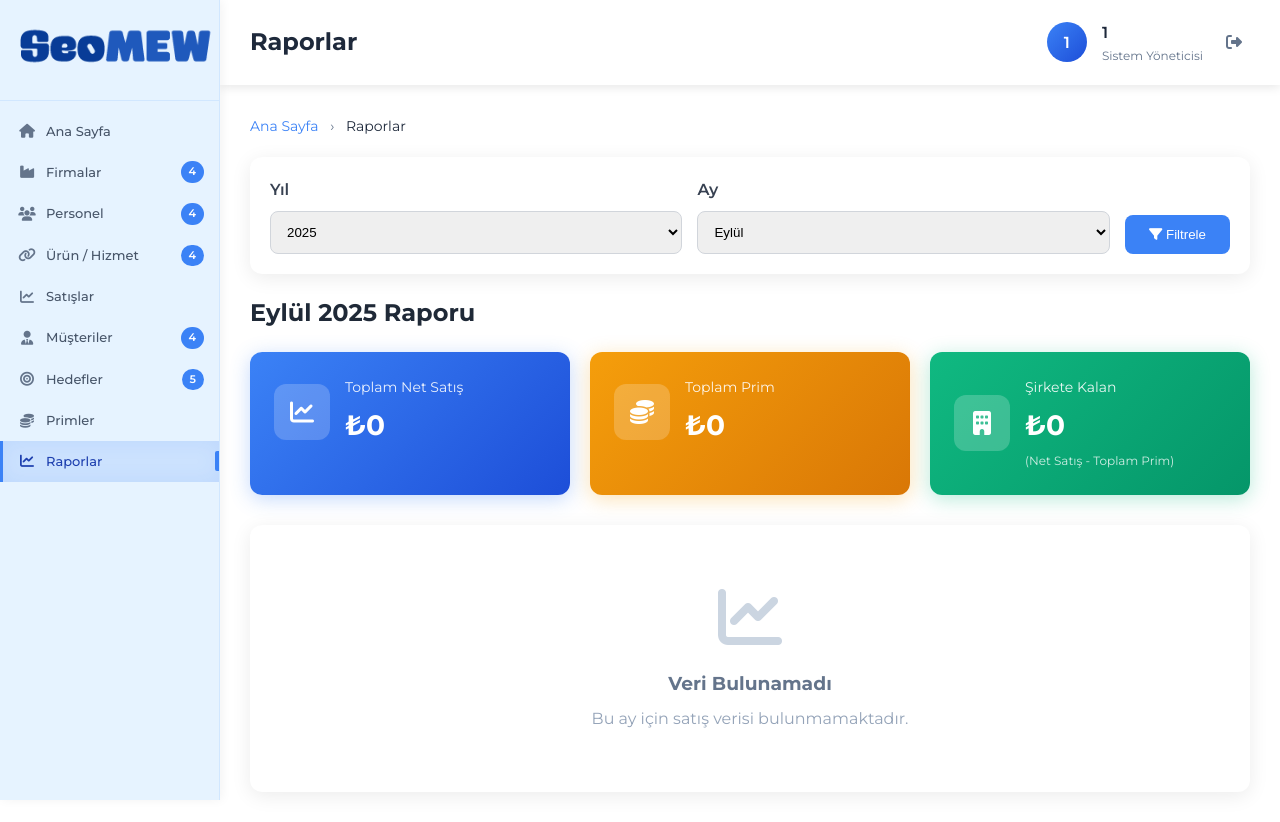
After one commit to ilhanugurr/prim, a PHP site: page /raporlar.php in a window 1280 px wide. The commit adds this page. Run offline with PHP 8.4, Linux system fonts and the light colour scheme; the visitor is signed in with stand-in values (Sample User, id 1); data comes from the database, SQL or seed files in the repository; data that the repository does not hold is empty.

Commit message:
raporlar eklendi.

```diff
--- /dev/null
+++ b/includes/prim_hesapla.php
@@ -0,0 +1,144 @@
+<?php
+/**
+ * Prim Hesaplama Fonksiyonu
+ * Belirli bir personel için ay bazlı prim hesaplar
+ */
+
+if (!function_exists('hesaplaAylikPrim')) {
+    function hesaplaAylikPrim($personel_id, $yil, $ay, $db) {
+        // Firma listesini al (bu ay satış yapılan firmalar)
+        $firmalar_query = $db->query("
+            SELECT DISTINCT f.id as firma_id, f.firma_adi
+            FROM satislar s
+            INNER JOIN satis_detay sd ON s.id = sd.satis_id
+            INNER JOIN urun_hizmet uh ON sd.urun_hizmet_id = uh.id
+            INNER JOIN firmalar f ON uh.firma_id = f.id
+            WHERE s.personel_id = ?
+            AND YEAR(s.satis_tarihi) = ?
+            AND MONTH(s.satis_tarihi) = ?
+            AND s.durum = 'odendi'
+            AND s.onay_durumu = 'onaylandi'
+        ", [$personel_id, $yil, $ay]);
+
+        $toplam_prim = 0;
+        $toplam_satis = 0;
+        $prim_detaylari = [];
+
+        foreach ($firmalar_query as $firma) {
+            $firma_id = $firma['firma_id'];
+            $firma_adi = $firma['firma_adi'];
+
+            // Bu firma için satışları al
+            $satis_ids = $db->query("
+                SELECT DISTINCT s.id
+                FROM satislar s
+                INNER JOIN satis_detay sd ON s.id = sd.satis_id
+                INNER JOIN urun_hizmet uh ON sd.urun_hizmet_id = uh.id
+                WHERE s.personel_id = ?
+                AND YEAR(s.satis_tarihi) = ?
+                AND MONTH(s.satis_tarihi) = ?
+                AND uh.firma_id = ?
+                AND s.durum = 'odendi'
+                AND s.onay_durumu = 'onaylandi'
+            ", [$personel_id, $yil, $ay, $firma_id]);
+
+            // Her satış için net tutarı hesapla
+            $net_satis = 0;
+            $firma_toplam_maliyet = 0;
+
+            foreach ($satis_ids as $satis_row) {
+                $satis_id = $satis_row['id'];
+
+                // Bu satışın toplam tutarını ve maliyetini al
+                $satis_detay = $db->query("
+                    SELECT
+                        s.toplam_tutar,
+                        COALESCE(SUM(sm.maliyet_tutari), 0) as toplam_maliyet
+                    FROM satislar s
+                    LEFT JOIN satis_maliyetler sm ON s.id = sm.satis_id
+                    WHERE s.id = ?
+                    GROUP BY s.id
+                ", [$satis_id]);
+
+                if (!empty($satis_detay)) {
+                    $toplam = (float)$satis_detay[0]['toplam_tutar'];
+                    $maliyet = (float)$satis_detay[0]['toplam_maliyet'];
+                    $net_satis += ($toplam - $maliyet);
+                    $firma_toplam_maliyet += $maliyet;
+                }
+            }
+
+            if ($net_satis > 0) {
+                $toplam_satis += $net_satis;
+
+                // Önce firma komisyon oranlarını kontrol et
+                $firma_komisyon_oranlari = $db->query("
+                    SELECT * FROM firma_komisyon
+                    WHERE firma_id = ? AND durum = 'aktif'
+                    ORDER BY min_fiyat ASC
+                ", [$firma_id]);
+
+                $prim_orani = 0;
+                $prim_aciklama = '';
+
+                if (!empty($firma_komisyon_oranlari)) {
+                    // Firma bazlı komisyon oranları var
+                    foreach ($firma_komisyon_oranlari as $oran) {
+                        if ($net_satis >= $oran['min_fiyat'] && $net_satis <= $oran['max_fiyat']) {
+                            $prim_orani = $oran['komisyon_orani'];
+                            $prim_aciklama = 'Firma Komisyonu: ₺' . number_format($oran['min_fiyat'], 0, ',', '.') . ' - ₺' . number_format($oran['max_fiyat'], 0, ',', '.');
+                            break;
+                        }
+                    }
+                } else {
+                    // Firma komisyonu yoksa, personel bazlı prim oranlarını kontrol et
+                    $personel_prim_oranlari = $db->query("
+                        SELECT * FROM personel_prim_oranlari
+                        WHERE personel_id = ? AND firma_id = ? AND yil = ? AND ay = ? AND durum = 'aktif'
+                        ORDER BY min_tutar ASC
+                    ", [$personel_id, $firma_id, $yil, $ay]);
+
+                    if (!empty($personel_prim_oranlari)) {
+                        // Personel bazlı özel oranlar var
+                        foreach ($personel_prim_oranlari as $oran) {
+                            if ($net_satis >= $oran['min_tutar'] && $net_satis <= $oran['max_tutar']) {
+                                $prim_orani = $oran['prim_orani'];
+                                $prim_aciklama = $oran['aciklama'];
+                                break;
+                            }
+                        }
+                    } else {
+                        // Genel prim oranlarını kullan
+                        $genel_prim_oranlari = $db->select('prim_oranlari', ['durum' => 'aktif'], 'min_tutar ASC');
+                        foreach ($genel_prim_oranlari as $oran) {
+                            if ($net_satis >= $oran['min_tutar'] && $net_satis <= $oran['max_tutar']) {
+                                $prim_orani = $oran['prim_orani'];
+                                $prim_aciklama = $oran['aciklama'];
+                                break;
+                            }
+                        }
+                    }
+                }
+
+                $prim_tutari = ($net_satis * $prim_orani) / 100;
+                $toplam_prim += $prim_tutari;
+
+                $prim_detaylari[] = [
+                    'firma_adi' => $firma_adi,
+                    'satis_tutari' => $net_satis,
+                    'prim_orani' => $prim_orani,
+                    'prim_tutari' => $prim_tutari,
+                    'prim_aciklama' => $prim_aciklama,
+                    'maliyet_tutari' => $firma_toplam_maliyet
+                ];
+            }
+        }
+
+        return [
+            'toplam_satis' => $toplam_satis,
+            'toplam_prim' => $toplam_prim,
+            'prim_detaylari' => $prim_detaylari
+        ];
+    }
+}
+?>
--- a/includes/sidebar.php
+++ b/includes/sidebar.php
@@ -63,13 +63,11 @@ $stats = getStats();
                     <i class="fas fa-coins nav-icon"></i>
                     <span class="nav-text">Primler</span>
                 </a>
-        <a href="mail.php" class="nav-item <?php echo (basename($_SERVER['PHP_SELF']) == 'mail.php') ? 'active' : ''; ?>">
-            <i class="fas fa-envelope nav-icon"></i>
-            <span class="nav-text">Mail</span>
+        <?php if (isAdmin()): ?>
+        <a href="raporlar.php" class="nav-item <?php echo (basename($_SERVER['PHP_SELF']) == 'raporlar.php') ? 'active' : ''; ?>">
+            <i class="fas fa-chart-line nav-icon"></i>
+            <span class="nav-text">Raporlar</span>
         </a>
-        <a href="checklist.php" class="nav-item <?php echo (basename($_SERVER['PHP_SELF']) == 'checklist.php') ? 'active' : ''; ?>">
-            <i class="fas fa-check-square nav-icon"></i>
-            <span class="nav-text">Checklist</span>
-        </a>
+        <?php endif; ?>
     </nav>
 </div>
--- /dev/null
+++ b/raporlar.php
@@ -0,0 +1,270 @@
+<?php
+/**
+ * Primew Panel - Raporlar
+ * Aylık satış, prim ve kar raporları
+ */
+
+header('Content-Type: text/html; charset=utf-8');
+mb_internal_encoding('UTF-8');
+
+require_once 'config/database.php';
+require_once 'includes/auth.php';
+require_once 'includes/prim_hesapla.php';
+
+requireLogin();
+requireAdmin(); // Sadece admin görebilir
+
+$stats = getStats();
+
+// Yıl ve ay seçimi
+$selected_yil = isset($_GET['yil']) ? (int)$_GET['yil'] : date('Y');
+$selected_ay = isset($_GET['ay']) ? (int)$_GET['ay'] : date('n');
+
+// Ay isimleri
+$aylar = [
+    1 => 'Ocak', 2 => 'Şubat', 3 => 'Mart', 4 => 'Nisan',
+    5 => 'Mayıs', 6 => 'Haziran', 7 => 'Temmuz', 8 => 'Ağustos',
+    9 => 'Eylül', 10 => 'Ekim', 11 => 'Kasım', 12 => 'Aralık'
+];
+
+// Personelleri al
+$personeller = $db->select('personel', ['rol' => 'satisci', 'durum' => 'aktif'], 'ad_soyad ASC');
+
+// Toplam satış ve prim hesapla
+$toplam_net_satis = 0;
+$toplam_prim = 0;
+$personel_detaylari = [];
+
+foreach ($personeller as $personel) {
+    // Bu personel için prim hesapla
+    $prim_data = hesaplaAylikPrim($personel['id'], $selected_yil, $selected_ay, $db);
+
+    $toplam_net_satis += $prim_data['toplam_satis'];
+    $toplam_prim += $prim_data['toplam_prim'];
+
+    if ($prim_data['toplam_satis'] > 0 || $prim_data['toplam_prim'] > 0) {
+        $personel_detaylari[] = [
+            'ad_soyad' => $personel['ad_soyad'],
+            'net_satis' => $prim_data['toplam_satis'],
+            'prim' => $prim_data['toplam_prim'],
+            'prim_detaylari' => $prim_data['prim_detaylari']
+        ];
+    }
+}
+
+$sirkete_kalan = $toplam_net_satis - $toplam_prim;
+?>
+<!DOCTYPE html>
+<html lang="tr">
+<head>
+    <meta charset="UTF-8">
+    <meta name="viewport" content="width=device-width, initial-scale=1.0">
+    <title>SeoMEW Prim Sistemi - Raporlar</title>
+    <link href="https://cdnjs.cloudflare.com/ajax/libs/font-awesome/6.4.0/css/all.min.css" rel="stylesheet">
+    <link href="https://fonts.googleapis.com/css2?family=Montserrat:wght@300;400;500;600;700;800&display=swap" rel="stylesheet">
+    <link href="style.css" rel="stylesheet">
+</head>
+<body>
+    <div class="container">
+        <?php include 'includes/sidebar.php'; ?>
+
+        <div class="main-content">
+            <?php
+            $page_title = 'Raporlar';
+            include 'includes/header.php';
+            ?>
+
+            <div class="content-area">
+                <!-- Breadcrumb -->
+                <div style="margin-bottom: 20px;">
+                    <nav style="font-size: 14px; color: #64748b;">
+                        <a href="index.php" style="color: #3b82f6; text-decoration: none;">Ana Sayfa</a>
+                        <span style="margin: 0 8px;">›</span>
+                        <span style="color: #1e293b;">Raporlar</span>
+                    </nav>
+                </div>
+
+                <!-- Filtre -->
+                <div style="background: white; border-radius: 12px; padding: 20px; box-shadow: 0 4px 20px rgba(0, 0, 0, 0.08); margin-bottom: 20px;">
+                    <form method="GET" action="raporlar.php" style="display: flex; gap: 15px; align-items: end;">
+                        <div style="flex: 1;">
+                            <label style="display: block; margin-bottom: 8px; font-weight: 600; color: #374151;">Yıl</label>
+                            <select name="yil" style="width: 100%; padding: 12px; border: 1px solid #d1d5db; border-radius: 8px;">
+                                <?php for ($y = date('Y'); $y >= date('Y') - 5; $y--): ?>
+                                    <option value="<?php echo $y; ?>" <?php echo $selected_yil == $y ? 'selected' : ''; ?>><?php echo $y; ?></option>
+                                <?php endfor; ?>
+                            </select>
+                        </div>
+                        <div style="flex: 1;">
+                            <label style="display: block; margin-bottom: 8px; font-weight: 600; color: #374151;">Ay</label>
+                            <select name="ay" style="width: 100%; padding: 12px; border: 1px solid #d1d5db; border-radius: 8px;">
+                                <?php foreach ($aylar as $ay_num => $ay_adi): ?>
+                                    <option value="<?php echo $ay_num; ?>" <?php echo $selected_ay == $ay_num ? 'selected' : ''; ?>><?php echo $ay_adi; ?></option>
+                                <?php endforeach; ?>
+                            </select>
+                        </div>
+                        <button type="submit" style="padding: 12px 24px; background: #3b82f6; color: white; border: none; border-radius: 8px; cursor: pointer;">
+                            <i class="fas fa-filter"></i> Filtrele
+                        </button>
+                    </form>
+                </div>
+
+                <h2 style="color: #1f2937; margin-bottom: 20px;">
+                    <?php echo $aylar[$selected_ay]; ?> <?php echo $selected_yil; ?> Raporu
+                </h2>
+
+                <!-- Özet Kartlar -->
+                <div style="display: grid; grid-template-columns: repeat(3, 1fr); gap: 20px; margin-bottom: 30px;">
+                    <!-- Toplam Net Satış -->
+                    <div style="background: linear-gradient(135deg, #3b82f6, #1d4ed8); color: white; padding: 24px; border-radius: 12px; box-shadow: 0 4px 20px rgba(59, 130, 246, 0.3);">
+                        <div style="display: flex; align-items: center; gap: 15px;">
+                            <div style="background: rgba(255,255,255,0.2); width: 56px; height: 56px; border-radius: 12px; display: flex; align-items: center; justify-content: center;">
+                                <i class="fas fa-chart-line" style="font-size: 24px;"></i>
+                            </div>
+                            <div>
+                                <div style="font-size: 14px; opacity: 0.9; margin-bottom: 4px;">Toplam Net Satış</div>
+                                <div style="font-size: 28px; font-weight: 700;">₺<?php echo number_format($toplam_net_satis, 0, ',', '.'); ?></div>
+                            </div>
+                        </div>
+                    </div>
+
+                    <!-- Toplam Prim -->
+                    <div style="background: linear-gradient(135deg, #f59e0b, #d97706); color: white; padding: 24px; border-radius: 12px; box-shadow: 0 4px 20px rgba(245, 158, 11, 0.3);">
+                        <div style="display: flex; align-items: center; gap: 15px;">
+                            <div style="background: rgba(255,255,255,0.2); width: 56px; height: 56px; border-radius: 12px; display: flex; align-items: center; justify-content: center;">
+                                <i class="fas fa-coins" style="font-size: 24px;"></i>
+                            </div>
+                            <div>
+                                <div style="font-size: 14px; opacity: 0.9; margin-bottom: 4px;">Toplam Prim</div>
+                                <div style="font-size: 28px; font-weight: 700;">₺<?php echo number_format($toplam_prim, 0, ',', '.'); ?></div>
+                            </div>
+                        </div>
+                    </div>
+
+                    <!-- Şirkete Kalan -->
+                    <div style="background: linear-gradient(135deg, #10b981, #059669); color: white; padding: 24px; border-radius: 12px; box-shadow: 0 4px 20px rgba(16, 185, 129, 0.3);">
+                        <div style="display: flex; align-items: center; gap: 15px;">
+                            <div style="background: rgba(255,255,255,0.2); width: 56px; height: 56px; border-radius: 12px; display: flex; align-items: center; justify-content: center;">
+                                <i class="fas fa-building" style="font-size: 24px;"></i>
+                            </div>
+                            <div>
+                                <div style="font-size: 14px; opacity: 0.9; margin-bottom: 4px;">Şirkete Kalan</div>
+                                <div style="font-size: 28px; font-weight: 700;">₺<?php echo number_format($sirkete_kalan, 0, ',', '.'); ?></div>
+                                <div style="font-size: 12px; opacity: 0.8; margin-top: 4px;">
+                                    (Net Satış - Toplam Prim)
+                                </div>
+                            </div>
+                        </div>
+                    </div>
+                </div>
+
+                <!-- Personel Detayları -->
+                <?php if (!empty($personel_detaylari)): ?>
+                <div style="background: white; border-radius: 12px; padding: 24px; box-shadow: 0 4px 20px rgba(0, 0, 0, 0.08);">
+                    <h3 style="color: #1f2937; margin-bottom: 20px;">Personel Bazında Detaylar</h3>
+
+                    <table style="width: 100%; border-collapse: collapse;">
+                        <thead>
+                            <tr style="background: #f8fafc; border-bottom: 2px solid #e2e8f0;">
+                                <th style="padding: 12px; text-align: left; color: #64748b; font-weight: 600;">Personel</th>
+                                <th style="padding: 12px; text-align: right; color: #64748b; font-weight: 600;">Net Satış</th>
+                                <th style="padding: 12px; text-align: right; color: #64748b; font-weight: 600;">Prim</th>
+                                <th style="padding: 12px; text-align: right; color: #64748b; font-weight: 600;">Prim Oranı</th>
+                                <th style="padding: 12px; text-align: right; color: #64748b; font-weight: 600;">Firmalar</th>
+                            </tr>
+                        </thead>
+                        <tbody>
+                            <?php foreach ($personel_detaylari as $detay):
+                                $prim_orani_ort = $detay['net_satis'] > 0 ? ($detay['prim'] / $detay['net_satis']) * 100 : 0;
+                            ?>
+                            <tr style="border-bottom: 1px solid #e2e8f0;">
+                                <td style="padding: 16px; color: #1f2937; font-weight: 600;">
+                                    <?php echo htmlspecialchars($detay['ad_soyad']); ?>
+                                </td>
+                                <td style="padding: 16px; text-align: right; color: #3b82f6; font-weight: 600;">
+                                    ₺<?php echo number_format($detay['net_satis'], 0, ',', '.'); ?>
+                                </td>
+                                <td style="padding: 16px; text-align: right; color: #f59e0b; font-weight: 600;">
+                                    ₺<?php echo number_format($detay['prim'], 0, ',', '.'); ?>
+                                </td>
+                                <td style="padding: 16px; text-align: right; color: #64748b;">
+                                    %<?php echo number_format($prim_orani_ort, 1); ?>
+                                </td>
+                                <td style="padding: 16px; text-align: right; color: #64748b;">
+                                    <?php echo count($detay['prim_detaylari']); ?> firma
+                                </td>
+                            </tr>
+                            <!-- Firma detayları -->
+                            <tr>
+                                <td colspan="5" style="padding: 0 16px 16px 48px;">
+                                    <div style="background: #f8fafc; padding: 12px; border-radius: 8px;">
+                                        <?php foreach ($detay['prim_detaylari'] as $firma_detay): ?>
+                                        <div style="display: flex; justify-content: space-between; padding: 8px 0; border-bottom: 1px solid #e2e8f0;">
+                                            <span style="color: #475569; font-size: 14px;">
+                                                <i class="fas fa-building" style="color: #94a3b8; margin-right: 8px;"></i>
+                                                <?php echo htmlspecialchars($firma_detay['firma_adi']); ?>
+                                            </span>
+                                            <div style="display: flex; gap: 20px; font-size: 14px;">
+                                                <span style="color: #3b82f6;">₺<?php echo number_format($firma_detay['satis_tutari'], 0, ',', '.'); ?></span>
+                                                <span style="color: #94a3b8;">×</span>
+                                                <span style="color: #64748b;">%<?php echo $firma_detay['prim_orani']; ?></span>
+                                                <span style="color: #94a3b8;">=</span>
+                                                <span style="color: #f59e0b; font-weight: 600;">₺<?php echo number_format($firma_detay['prim_tutari'], 0, ',', '.'); ?></span>
+                                            </div>
+                                        </div>
+                                        <?php endforeach; ?>
+                                    </div>
+                                </td>
+                            </tr>
+                            <?php endforeach; ?>
+                        </tbody>
+                        <tfoot>
+                            <tr style="background: #f8fafc; font-weight: 700; border-top: 2px solid #e2e8f0;">
+                                <td style="padding: 16px; color: #1f2937;">TOPLAM</td>
+                                <td style="padding: 16px; text-align: right; color: #3b82f6;">₺<?php echo number_format($toplam_net_satis, 0, ',', '.'); ?></td>
+                                <td style="padding: 16px; text-align: right; color: #f59e0b;">₺<?php echo number_format($toplam_prim, 0, ',', '.'); ?></td>
+                                <td style="padding: 16px; text-align: right; color: #64748b;">
+                                    %<?php echo $toplam_net_satis > 0 ? number_format(($toplam_prim / $toplam_net_satis) * 100, 1) : 0; ?>
+                                </td>
+                                <td></td>
+                            </tr>
+                        </tfoot>
+                    </table>
+                </div>
+
+                <!-- Şirkete Kalan Detayı -->
+                <div style="background: linear-gradient(135deg, #10b981, #059669); color: white; padding: 32px; border-radius: 12px; box-shadow: 0 4px 20px rgba(16, 185, 129, 0.3); margin-top: 30px;">
+                    <h3 style="margin-bottom: 20px; font-size: 24px;">
+                        <i class="fas fa-calculator"></i> Kar Hesaplama
+                    </h3>
+                    <div style="display: grid; grid-template-columns: repeat(3, 1fr); gap: 20px; font-size: 16px;">
+                        <div>
+                            <div style="opacity: 0.9; margin-bottom: 8px;">Toplam Net Satış</div>
+                            <div style="font-size: 24px; font-weight: 700;">₺<?php echo number_format($toplam_net_satis, 0, ',', '.'); ?></div>
+                        </div>
+                        <div>
+                            <div style="opacity: 0.9; margin-bottom: 8px;">- Toplam Prim</div>
+                            <div style="font-size: 24px; font-weight: 700;">₺<?php echo number_format($toplam_prim, 0, ',', '.'); ?></div>
+                        </div>
+                        <div style="border-left: 2px solid rgba(255,255,255,0.3); padding-left: 20px;">
+                            <div style="opacity: 0.9; margin-bottom: 8px;">= Şirkete Kalan</div>
+                            <div style="font-size: 32px; font-weight: 800;">₺<?php echo number_format($sirkete_kalan, 0, ',', '.'); ?></div>
+                            <div style="font-size: 14px; opacity: 0.8; margin-top: 4px;">
+                                (Kar Marjı: %<?php echo $toplam_net_satis > 0 ? number_format(($sirkete_kalan / $toplam_net_satis) * 100, 1) : 0; ?>)
+                            </div>
+                        </div>
+                    </div>
+                </div>
+
+                <?php else: ?>
+                <div style="background: white; border-radius: 12px; padding: 60px; text-align: center; box-shadow: 0 4px 20px rgba(0, 0, 0, 0.08);">
+                    <i class="fas fa-chart-line" style="font-size: 64px; color: #cbd5e1; margin-bottom: 20px;"></i>
+                    <h3 style="color: #64748b; margin-bottom: 8px;">Veri Bulunamadı</h3>
+                    <p style="color: #94a3b8;">Bu ay için satış verisi bulunmamaktadır.</p>
+                </div>
+                <?php endif; ?>
+            </div>
+        </div>
+    </div>
+</body>
+</html>
```
Also changed, not shown: primler.php (+1 -137 lines).
